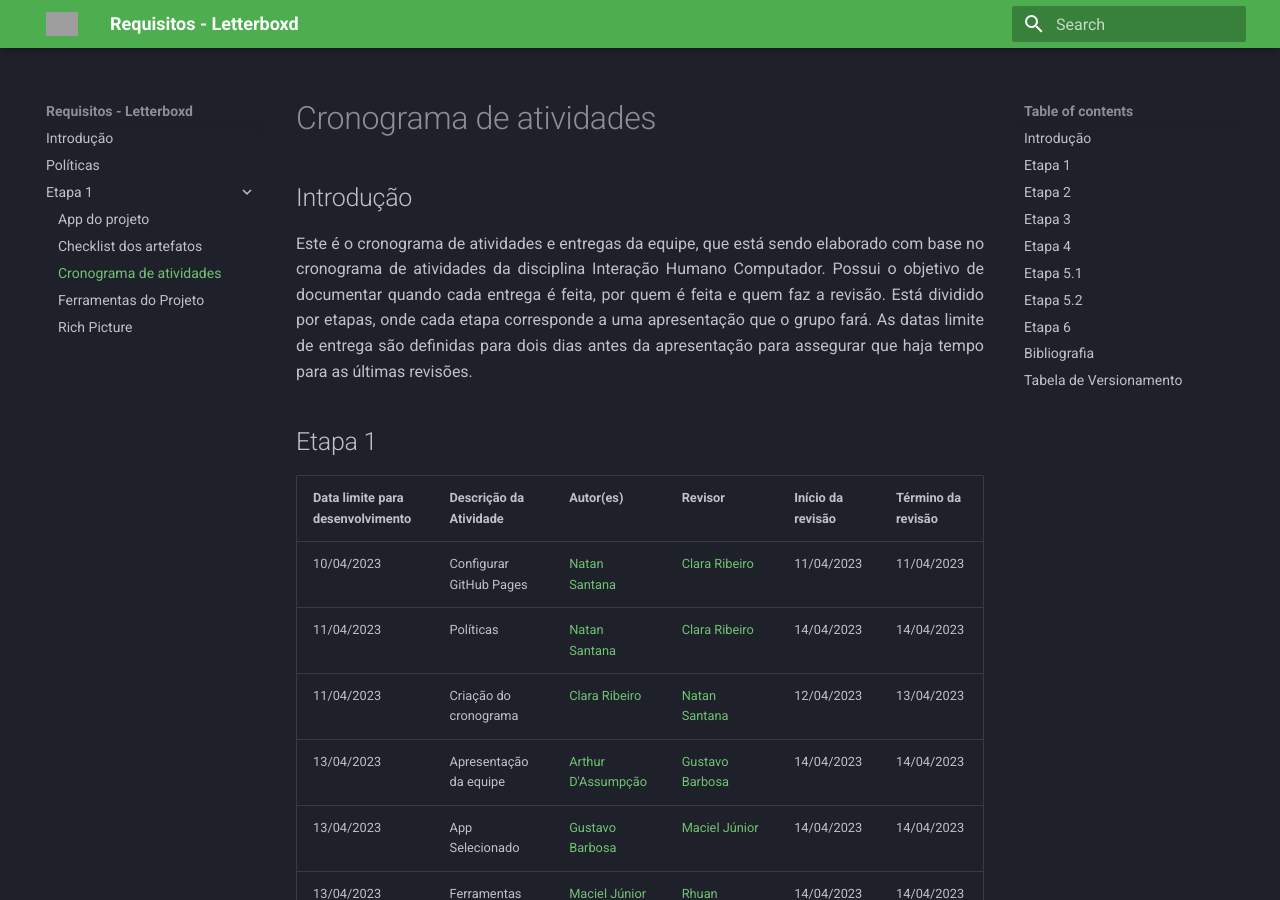
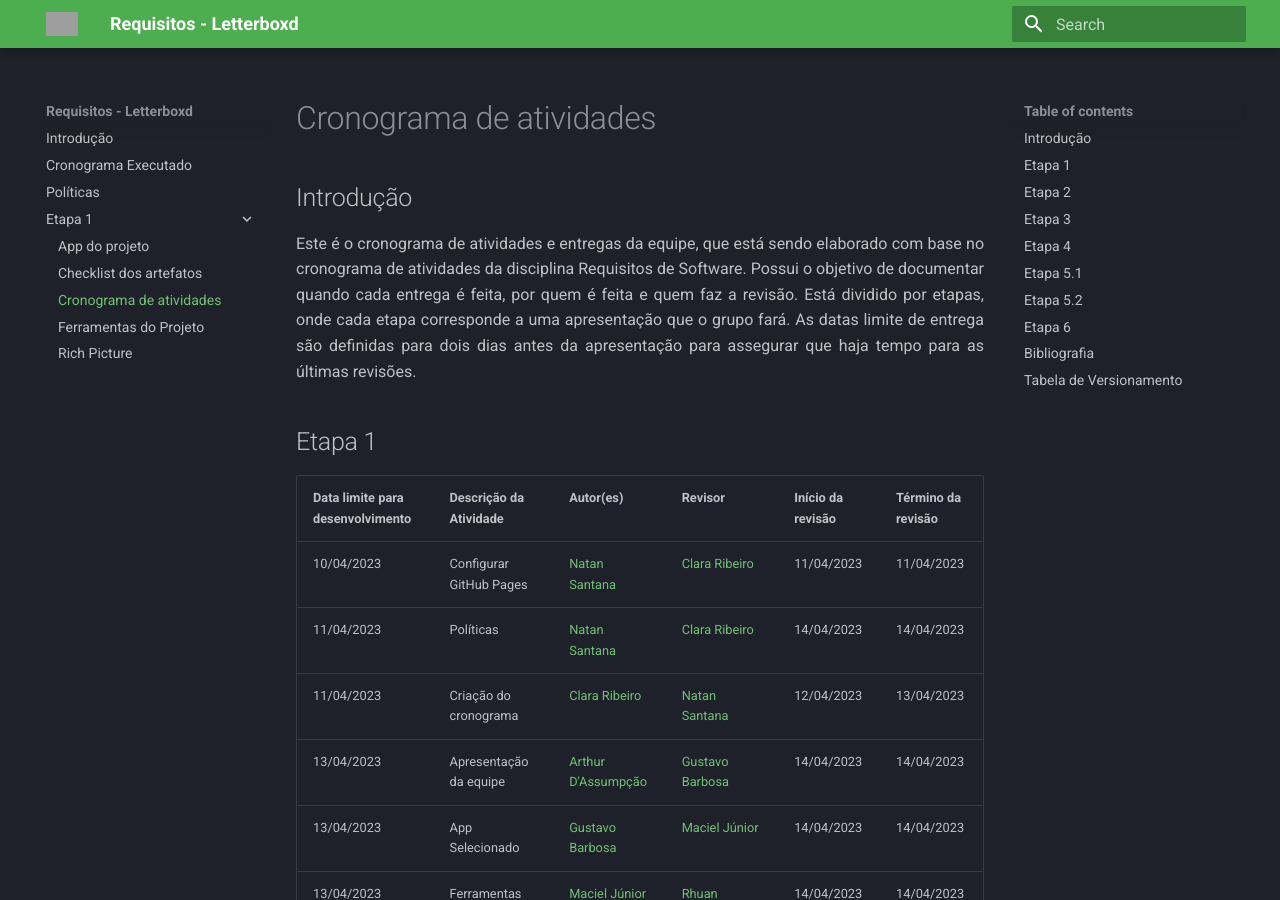
Before and after one commit to Requisitos-de-Software/2023.1-Letterboxd, an MkDocs documentation site: the page built from docs/Etapa 1/cronograma.md, in a window 1280 px wide and 900 px high. Built offline with MkDocs 1.6.1 and Material for MkDocs 9.7.7, drawn with Linux system fonts in a browser that asks for light colours; grey boxes are pictures that could not be loaded.

Commit message:
#2 - add cronograma executado

```diff
--- a/docs/Etapa 1/cronograma.md
+++ b/docs/Etapa 1/cronograma.md
@@ -4,7 +4,7 @@
 
 
 <div style="text-align: justify">
-Este é o cronograma de atividades e entregas da equipe, que está sendo elaborado com base no cronograma de atividades da disciplina Interação Humano Computador. Possui o objetivo de documentar quando cada entrega é feita, por quem é feita e quem faz a revisão. Está dividido por etapas, onde cada etapa corresponde a uma apresentação que o grupo fará. As datas limite de entrega são definidas para dois dias antes da apresentação para assegurar que haja tempo para as últimas revisões.
+Este é o cronograma de atividades e entregas da equipe, que está sendo elaborado com base no cronograma de atividades da disciplina Requisitos de Software. Possui o objetivo de documentar quando cada entrega é feita, por quem é feita e quem faz a revisão. Está dividido por etapas, onde cada etapa corresponde a uma apresentação que o grupo fará. As datas limite de entrega são definidas para dois dias antes da apresentação para assegurar que haja tempo para as últimas revisões.
 </div>
 
 ## Etapa 1
```
Also changed, not shown: docs/cronogramaExecutado.md (added, +22 -0 lines).
